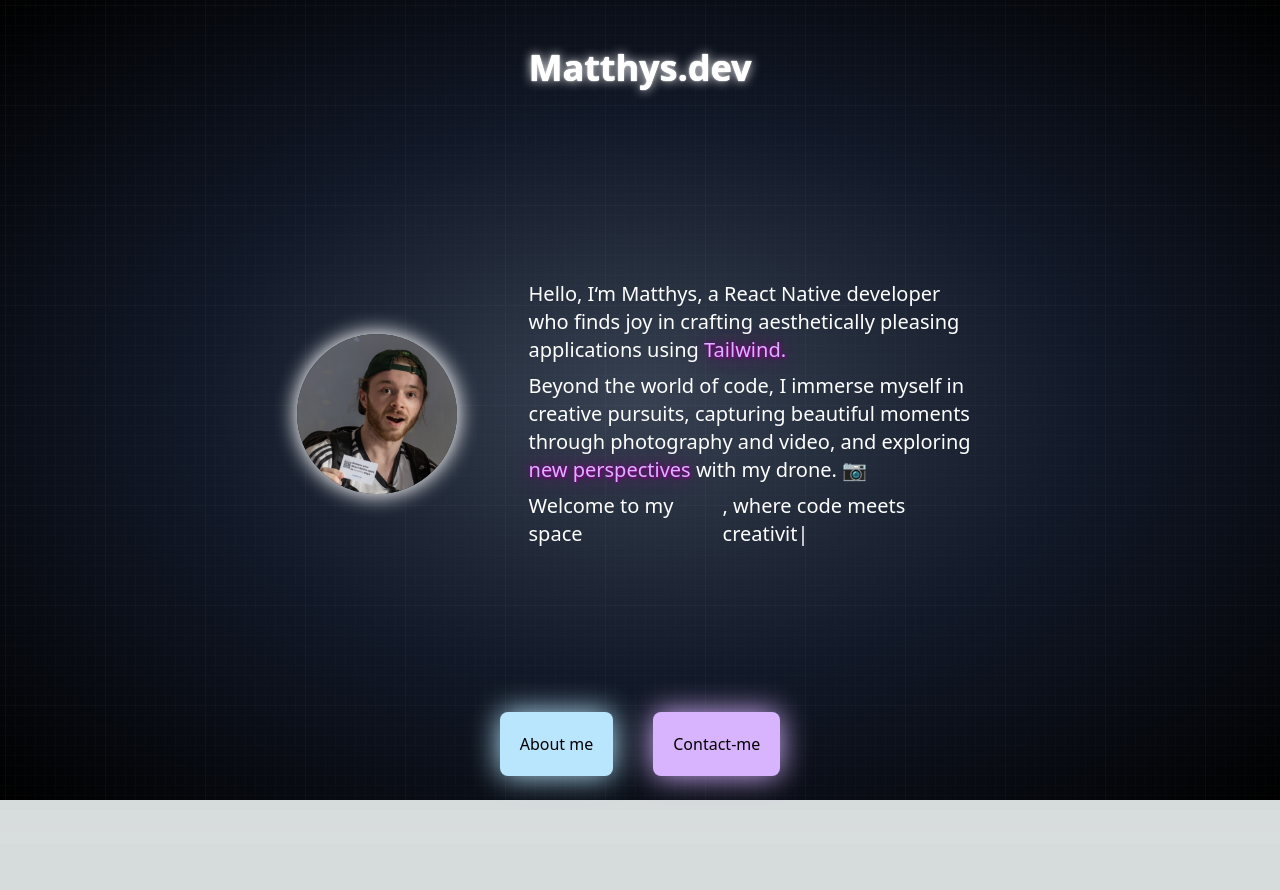
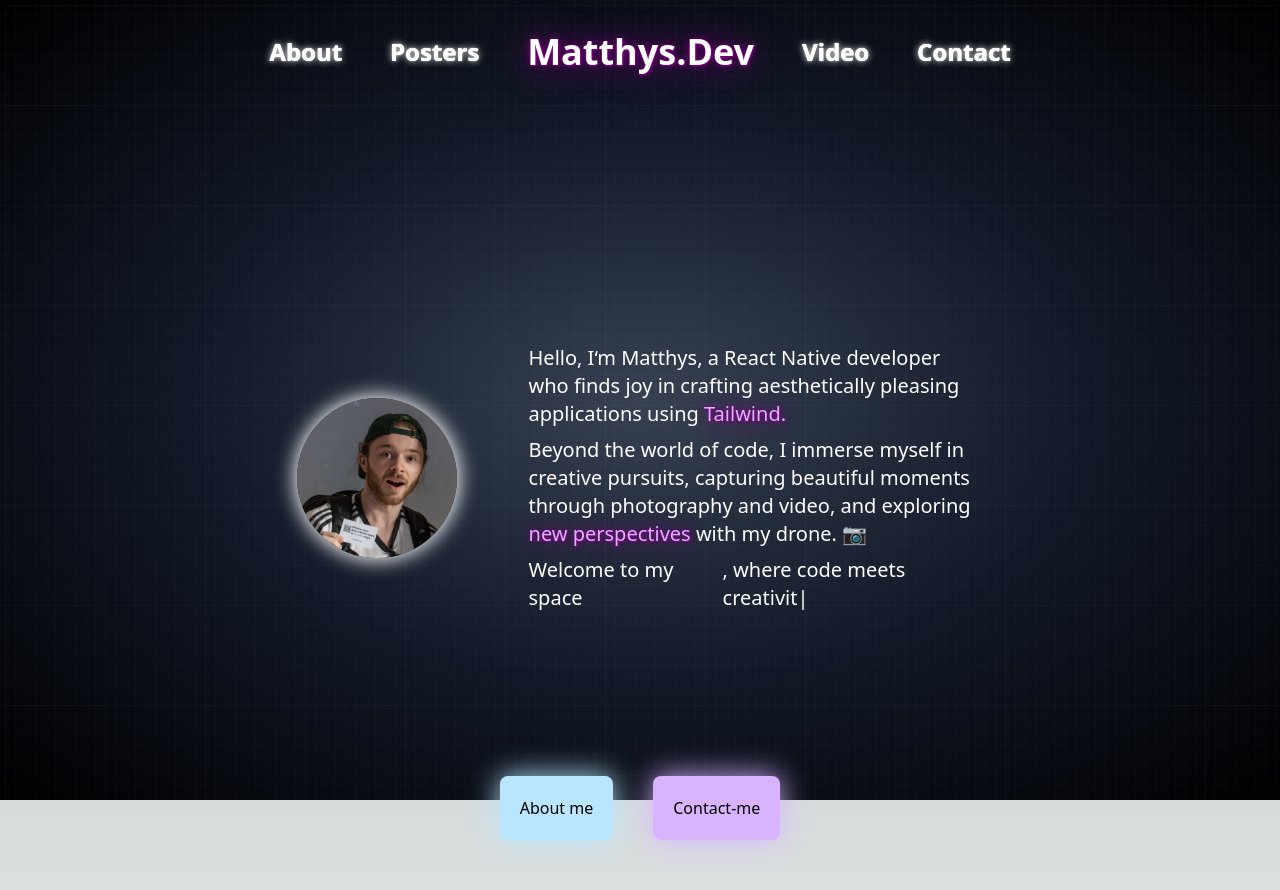
Before and after one commit to MatthysDev/Matthys.dev.v2, a Next.js app: page / in a window 1280 px wide. Shown: the top 890 px of the page. Before the commit the page ends 844 px from the top, so only its background shows below. Built offline with nearby package versions, Linux system fonts and the light colour scheme.

Commit message:
feat: 🎸 add navBar

```diff
--- a/src/components/CustomLayout.tsx
+++ b/src/components/CustomLayout.tsx
@@ -1,16 +1,75 @@
-import React from 'react'
+import React from 'react';
+import Link from 'next/link';
+import { useRouter } from 'next/router';
+import { neonBlanc, neonPurple } from '@/components/neonStyles';
 
 type Props = {
-    children: React.ReactNode
-}
+    children: React.ReactNode;
+    withMenu?: boolean;
+};
 
-export default function CustomLayout({ children }: Props) {
+const CustomLayout = ({ children, withMenu }: Props) => {
+    const router = useRouter();
+
+    const activeStyle = {
+        // Add your additional styles for the active link here
+        borderBottom: '2px solid red', // Example: a red underline
+    };
+
     return (
         <>
             <div className='absolute top-0 left-0 bottom-0 right-0 bg-[url("/grid.svg")] opacity-30 z-0'></div>
             <div className='w-full m-auto h-screen bg-[radial-gradient(ellipse_at_center,_var(--tw-gradient-stops))] from-gray-700 via-gray-900 to-black'>
-                <div className='w-2/3 m-auto'>{children}</div>
-            </div>
+                <div className='w-2/3 m-auto relative'>
+                    {withMenu && (
+                        <div className='flex m-auto p-8 justify-around '>
+                            <Link href='/about' legacyBehavior passHref>
+                                <a
+                                    className={`text-2xl font-bold text-white relative m-auto ${router.pathname === '/' ? 'text-purple-300' : ''}`}
+                                    style={router.pathname === '/about' ? neonPurple : neonBlanc}
+                                >
+                                    About
+                                </a>
+                            </Link>
+                            <Link href='/posters' legacyBehavior passHref>
+                                <a
+                                    className={`text-2xl font-bold text-white relative m-auto ${router.pathname === '/' ? 'text-purple-300' : ''}`}
+                                    style={router.pathname === '/posters' ? neonPurple : neonBlanc}
+                                >
+                                    Posters
+                                </a>
+                            </Link>
+                            <Link href='/' legacyBehavior passHref>
+                                <a
+                                    className={`text-4xl font-bold text-white relative m-auto ${router.pathname === '/' ? 'text-purple-300' : ''}`}
+                                    style={router.pathname === '/' ? neonPurple : neonBlanc}
+                                >
+                                    Matthys.Dev
+                                </a>
+                            </Link>
+                            <Link href='/video' legacyBehavior passHref>
+                                <a
+                                    className={`text-2xl font-bold text-white relative m-auto ${router.pathname === '/' ? 'text-purple-300' : ''}`}
+                                    style={router.pathname === '/video' ? neonPurple : neonBlanc}
+                                >
+                                    Video
+                                </a>
+                            </Link>
+                            <Link href='/contact' legacyBehavior passHref>
+                                <a
+                                    className={`text-2xl font-bold text-white relative m-auto ${router.pathname === '/' ? 'text-purple-300' : ''}`}
+                                    style={router.pathname === '/contact' ? neonPurple : neonBlanc}
+                                >
+                                    Contact
+                                </a>
+                            </Link>
+                        </div>
+                    )}
+                    {children}
+                </div>
+            </div >
         </>
-    )
-}
+    );
+};
+
+export default CustomLayout;
--- /dev/null
+++ b/src/components/ImageGridContainer.tsx
@@ -0,0 +1,14 @@
+import React from 'react'
+
+type Props = {
+    children: React.ReactNode
+}
+
+export default function ImageGridContainer({ children }: Props) {
+    return (
+        <div className='imageNeon relative w-36 h-48 shadow-[0px_0px_20px_2px_#fff] rounded-lg ease-in transition-all duration-300'>
+            {children}
+        </div>
+
+    )
+}
--- /dev/null
+++ b/src/components/PosterGridHero.tsx
@@ -0,0 +1,59 @@
+import ImageGridContainer from '@/components/ImageGridContainer'
+import React from 'react'
+import Image from 'next/image'
+
+type Props = {
+    url1: string
+    alt1: string
+    url2: string
+    alt2: string
+    url3: string
+    alt3: string
+    url4: string
+    alt4: string
+    url5: string
+    alt5: string
+    url6: string
+    alt6: string
+    url7: string
+    alt7: string
+    url8: string
+    alt8: string
+}
+
+export default function PosterGridHero({ url1, alt1, url2, url3, url4, url5, url6, url7, url8, alt2, alt3, alt4, alt5, alt6, alt7, alt8 }: Props) {
+    return (
+        <div className='grid grid-cols-3 gap-8'>
+            <div className='flex flex-col gap-8'>
+                <ImageGridContainer>
+                    <Image src={url1} alt={alt1} fill object-fit='cover' className='rounded-lg' />
+                </ImageGridContainer>
+                <ImageGridContainer>
+                    <Image src={url2} alt={alt2} fill object-fit='cover' className='rounded-lg' />
+                </ImageGridContainer>
+                <ImageGridContainer>
+                    <Image src={url3} alt={alt3} fill object-fit='cover' className='rounded-lg' />
+                </ImageGridContainer>
+            </div>
+            <div className='flex flex-col justify-center gap-8'>
+                <ImageGridContainer>
+                    <Image src={url4} alt={alt4} fill object-fit='cover' className='rounded-lg' />
+                </ImageGridContainer>
+                <ImageGridContainer>
+                    <Image src={url5} alt={alt5} fill object-fit='cover' className='rounded-lg' />
+                </ImageGridContainer>
+            </div>
+            <div className='flex flex-col gap-8'>
+                <ImageGridContainer>
+                    <Image src={url6} alt={alt6} fill object-fit='cover' className='rounded-lg' />
+                </ImageGridContainer>
+                <ImageGridContainer>
+                    <Image src={url7} alt={alt7} fill object-fit='cover' className='rounded-lg' />
+                </ImageGridContainer>
+                <ImageGridContainer>
+                    <Image src={url8} alt={alt8} fill object-fit='cover' className='rounded-lg' />
+                </ImageGridContainer>
+            </div>
+        </div>
+    )
+}
--- a/src/pages/_app.tsx
+++ b/src/pages/_app.tsx
@@ -3,5 +3,5 @@ import '@/styles/globals.css'
 import type { AppProps } from 'next/app'
 
 export default function App({ Component, pageProps }: AppProps) {
-  return <CustomLayout><Component {...pageProps} /></CustomLayout>
+  return <Component {...pageProps} />
 }
--- a/src/pages/index.tsx
+++ b/src/pages/index.tsx
@@ -3,19 +3,19 @@ import { neonBlanc } from '@/components/neonStyles';
 import Button from '@/components/Button';
 import Hero from '@/components/Hero';
 import { palette } from '@/utils/palette';
+import CustomLayout from '@/components/CustomLayout';
 
 export default function Home() {
 
   return (
-    <div className="relative flex min-h-screen flex-col items-center p-12 text-white">
-      <h1 className="text-4xl font-bold text-white relative">
-        <div style={neonBlanc}>Matthys.dev</div>
-      </h1>
-      <Hero />
-      <div className='flex mt-24'>
-        <Button link={'/posters'} text={'About me'} color={'bg-sky-200'} neonColor={palette.sky200} />
-        <Button link={'https://airtable.com/appOrrPF35ppPjTKx/shrZLcDgGq0Kb6soN?backgroundColor=purple'} text={'Contact-me'} color={'bg-purple-300'} isExternal neonColor={palette.purple300} />
+    <CustomLayout withMenu>
+      <div className="flex flex-col items-center p-12 text-white">
+        <Hero />
+        <div className='flex mt-24'>
+          <Button link={'/posters'} text={'About me'} color={'bg-sky-200'} neonColor={palette.sky200} />
+          <Button link={'https://airtable.com/appOrrPF35ppPjTKx/shrZLcDgGq0Kb6soN?backgroundColor=purple'} text={'Contact-me'} color={'bg-purple-300'} isExternal neonColor={palette.purple300} />
+        </div>
       </div>
-    </div>
+    </CustomLayout>
   )
 }
```
Also changed, not shown: src/pages/posters.tsx (+19 -40 lines).
